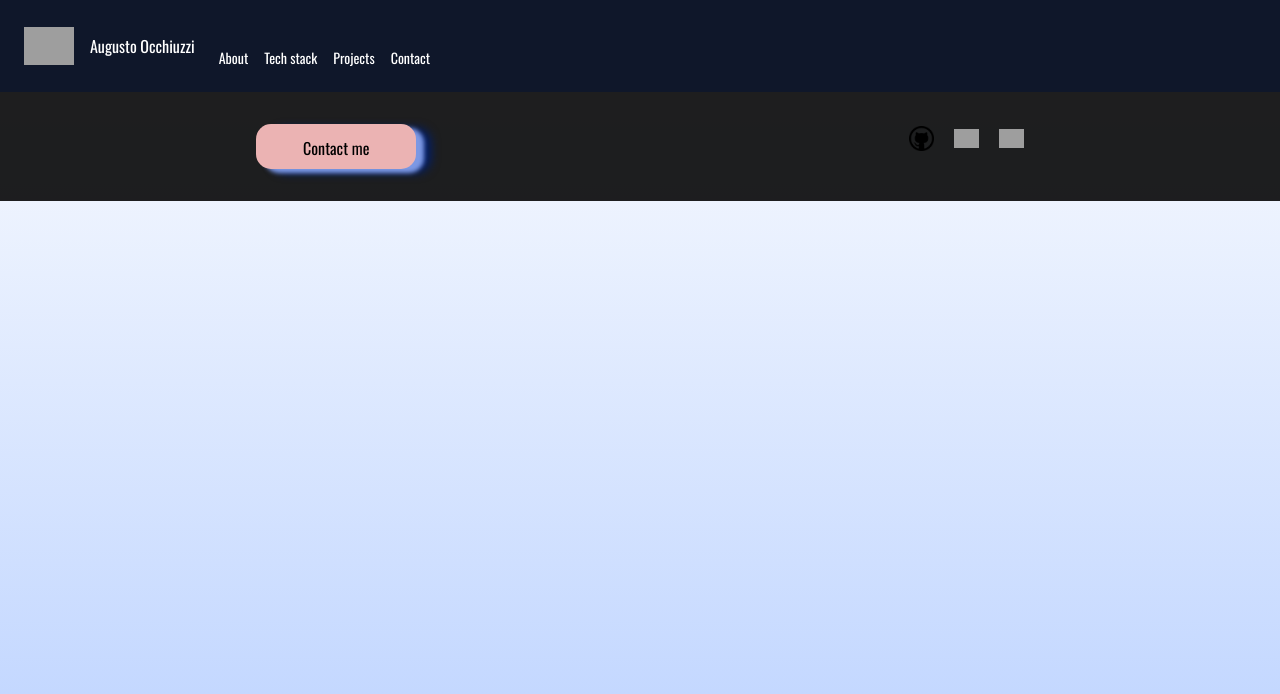
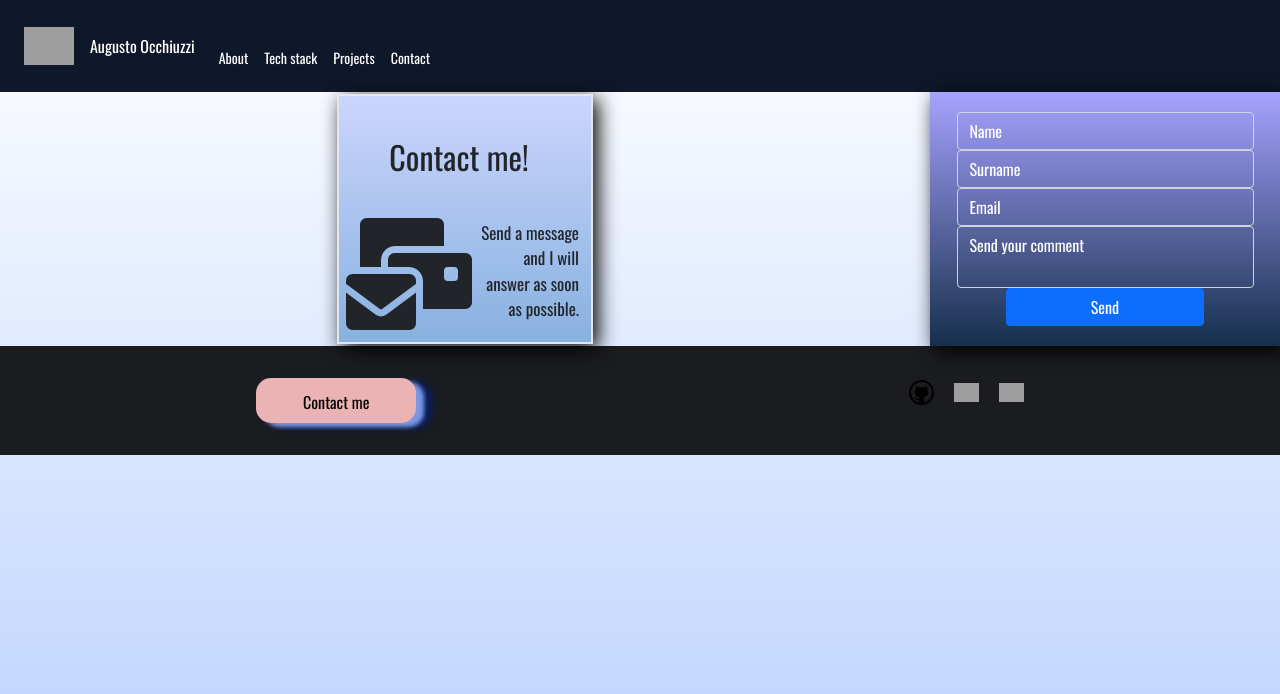
Before and after one commit to augustoocch/augustoocc-personalweb, a React (Vite) app: page /contact in a window 1280 px wide. Shown: the top 694 px of the page. Built offline with nearby package versions, Linux system fonts and the light colour scheme; grey boxes are pictures that could not be loaded.

Commit message:
Added contact form

```diff
--- a/src/Contact.jsx
+++ b/src/Contact.jsx
@@ -1,15 +1,17 @@
 import React from 'react';
 import './assets/styles/index.css'
+import './assets/styles/contact.css'
 import './assets/styles/footer.css'
 
 import Header from "./components/layouts/Header"
 import Footer from './components/layouts/Foother';
+import ContactView from './components/contact/ContactView';
 
 function Contact() {
   return (
     <div>
       <Header />
-
+      <ContactView />
       <Footer />
     </div>
   )
--- /dev/null
+++ b/src/components/contact/ContactView.jsx
@@ -0,0 +1,13 @@
+import ContactBlock from "../layouts/ContactBlock";
+
+
+function ContactView() {
+
+    return (
+
+        <ContactBlock />
+    )
+
+}
+
+export default ContactView;
--- /dev/null
+++ b/src/components/layouts/ContactBlock.jsx
@@ -0,0 +1,48 @@
+import React, { useState, useEffect, useRef } from 'react';
+
+function ContactBlock() {
+
+
+
+
+    return(
+
+        <div class="ContactFormContainer">
+            <div class="container_form1">
+                <div>
+                    <h1 class="animate__animated animate__fadeIn">Contact me!</h1>
+                    <i class="fa-solid fa-envelopes-bulk"></i>
+                    <p class="message animate__animated animate__fadeIn">Send a message and I will answer as soon as possible.</p>
+                </div>
+            </div>
+            <div>
+                <div class="container_form2">
+
+                    <form action="https://formsubmit.co/augusto.occh@gmail.com" method="POST">
+                        <div class="form-group">
+                            <input type="text" name="name" class="form-control animate__animated animate__fadeIn" id="nombre" placeholder="Name" />
+                        </div>
+                        <div class="form-group">
+                            <input type="text" name="surname" class="form-control animate__animated animate__fadeIn" id="apellido" placeholder="Surname"  />
+                        </div>
+                        <div class="form-group">
+                            <input type="email" name="email" class="form-control animate__animated animate__fadeIn" id="email" placeholder="Email" />
+                        </div>
+
+                        <div class="form-group">
+                            <textarea type="text" name="coment" class="form-control animate__animated animate__fadeIn" id="coment"
+                                aria-describedby="emailHelp" placeholder="Send your comment"></textarea>
+                        </div>
+
+                        <div class="button-block">
+                            <button type="submit" class="btn btn-primary animate__animated animate__fadeIn">Send</button>
+                        </div>
+                    </form>
+                </div>
+            </div>
+        </div>
+    );
+}
+
+
+export default ContactBlock;
```
